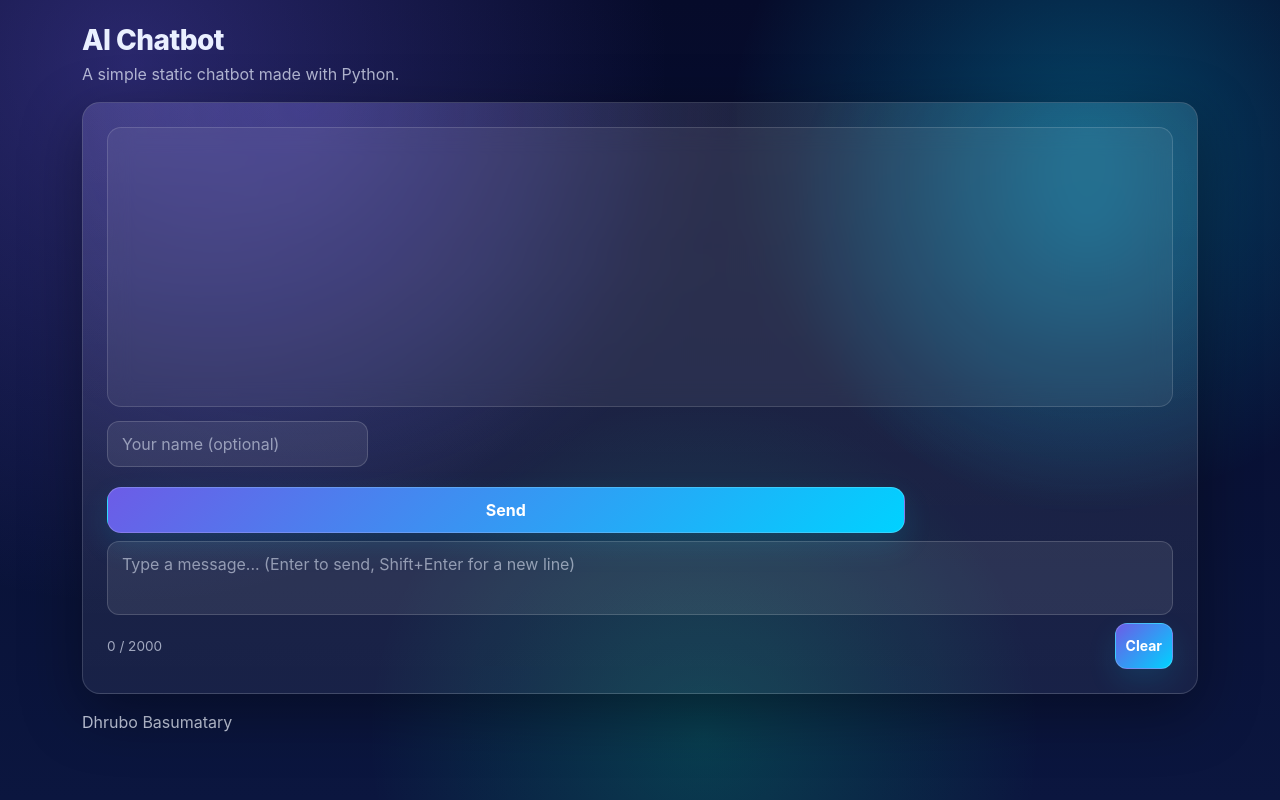
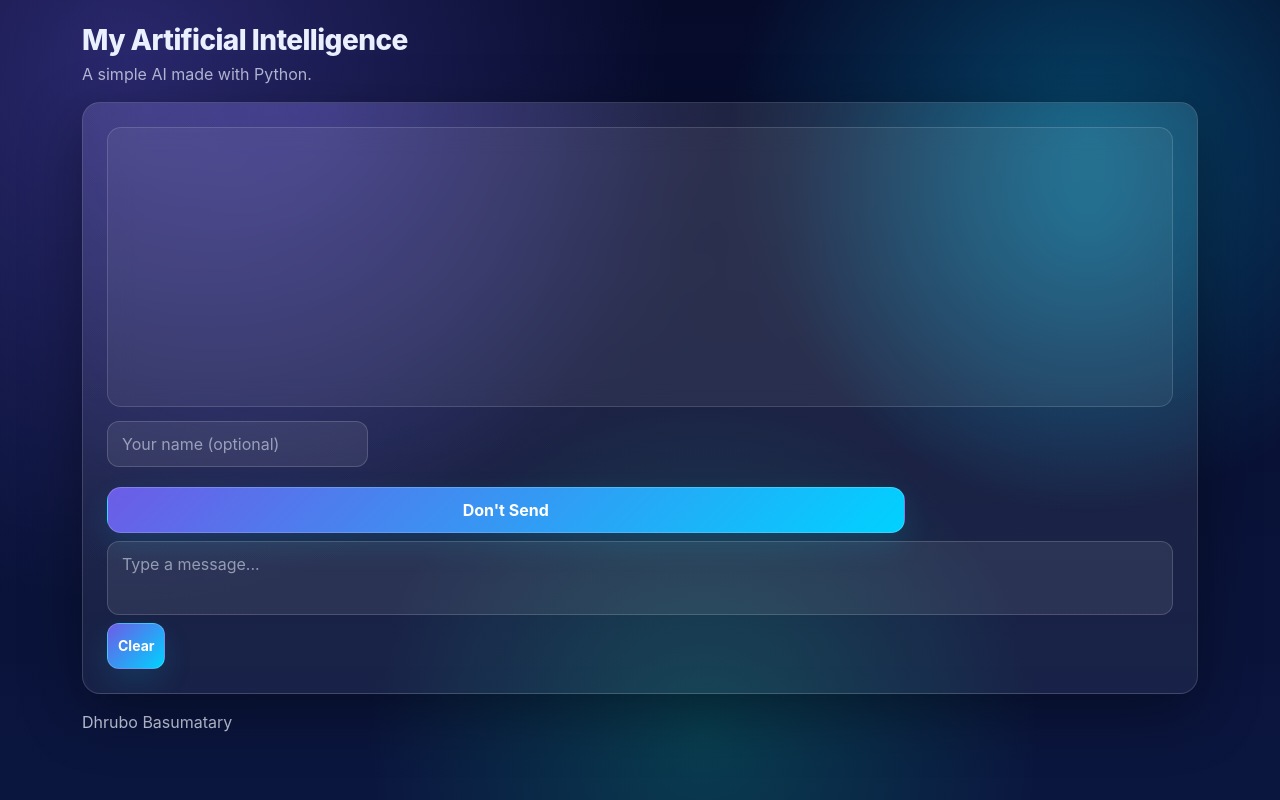
Before and after one commit to draco-go-89/my-ai, a plain HTML site: page index.html in a window 1280 px wide. Drawn offline with nearby package versions, Linux system fonts and the light colour scheme.

Commit message:
[upgraded]

```diff
--- a/index.html
+++ b/index.html
@@ -3,15 +3,15 @@
 <head>
   <meta charset="utf-8" />
   <meta name="viewport" content="width=device-width, initial-scale=1" />
-  <title>AI Chatbot</title>
+  <title>My Airtificial Intelligence</title>
   <link href="https://cdn.jsdelivr.net/npm/bootstrap@5.3.3/dist/css/bootstrap.min.css" rel="stylesheet">
   <link rel="stylesheet" href="styles.css">
 </head>
 <body>
   <main class="container py-4">
     <header class="mb-3">
-      <h1 class="h3 mb-1">AI Chatbot</h1>
-      <p class="sub mb-0">A simple static chatbot made with Python.</p>
+      <h1 class="h3 mb-1">My Artificial Intelligence</h1>
+      <p class="sub mb-0">A simple AI made with Python.</p>
     </header>
 
     <section class="chat-card p-3 p-md-4">
@@ -25,15 +25,15 @@
             </div>
             <div class="col-12 col-md-9 d-flex align-items-end">
               <div class="send-wrap">
-                <button id="sendBtn" type="submit" class="btn btn-primary w-100">Send</button>
+                <button id="sendBtn" type="submit" class="btn btn-primary w-100">Don't Send</button>
               </div>
             </div>
           </div>
 
           <div class="mt-2">
-            <textarea id="textInput" class="form-control" rows="2" placeholder="Type a message... (Enter to send, Shift+Enter for a new line)" autocomplete="off"></textarea>
+            <textarea id="textInput" class="form-control" rows="2" placeholder="Type a message..." autocomplete="off"></textarea>
             <div class="composer-footer d-flex justify-content-between align-items-center">
-              <div class="hint" id="charHint">0 / 23440</div>
+
               <button id="clearBtn" type="button" class="btn btn-outline-light btn-sm">Clear</button>
             </div>
           </div>
```
